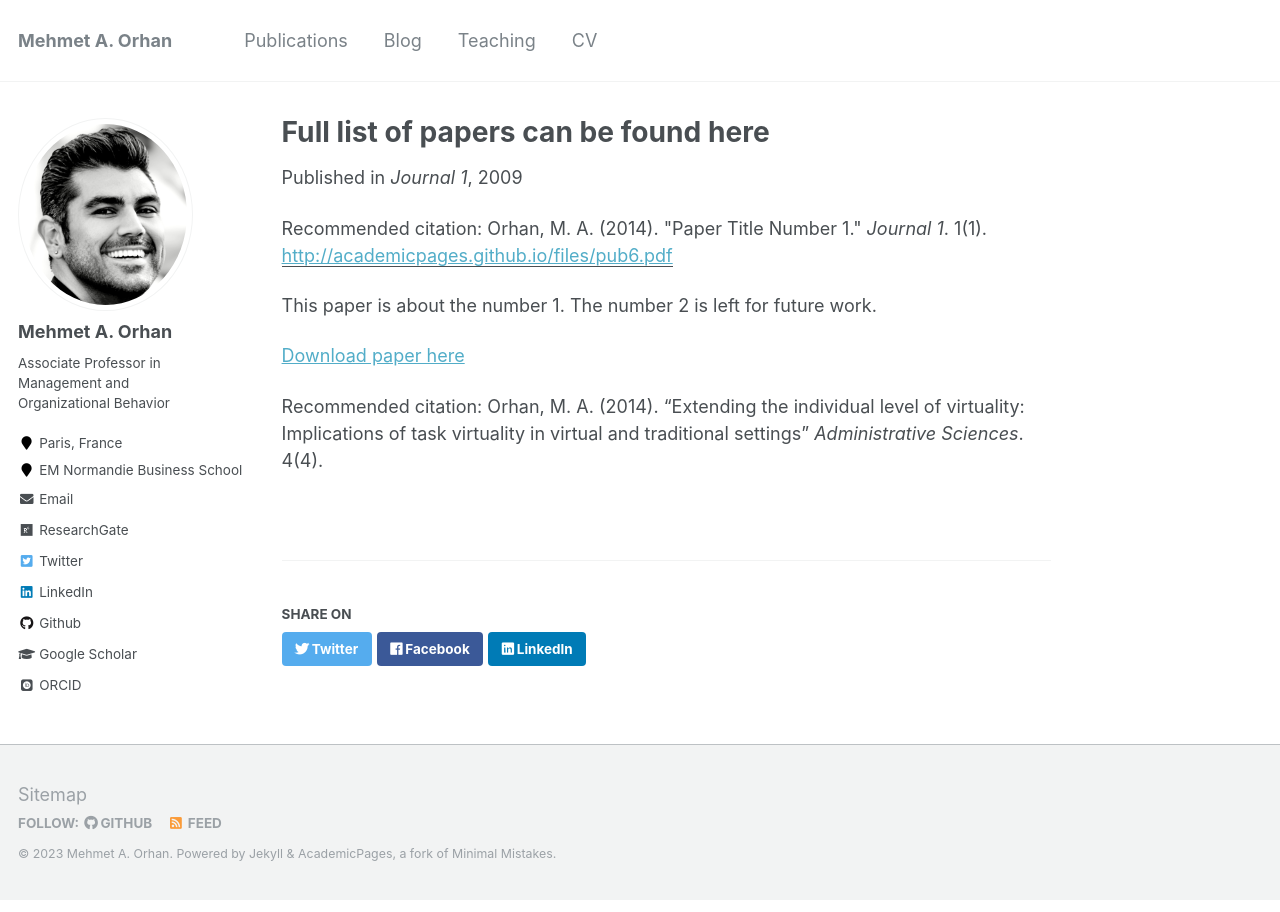
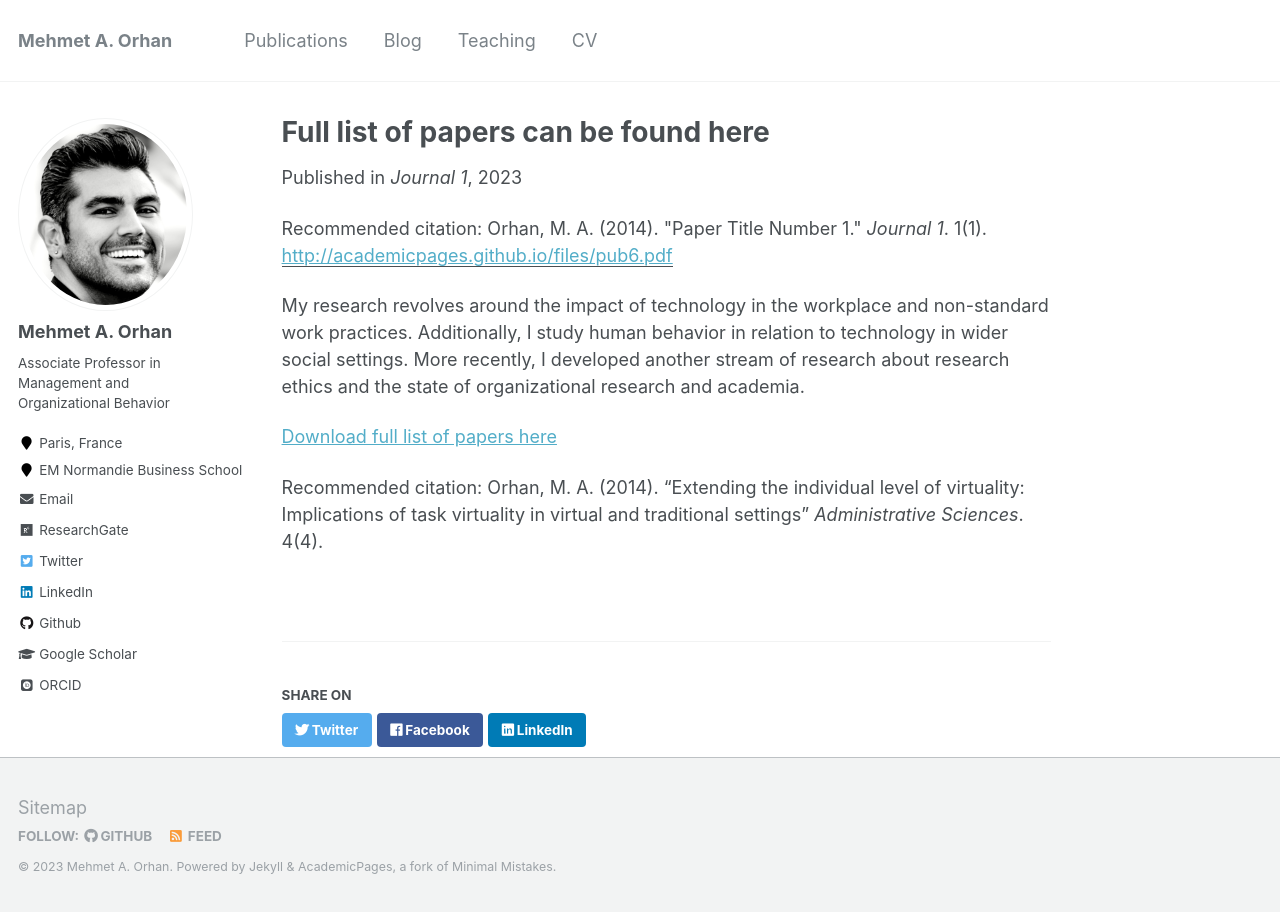
Before and after one commit to maorhan/maorhan.github.io, a Jekyll site: the page built from _publications/2009-10-01-paper-title-number-1.md, in a window 1280 px wide. Built offline with Jekyll 4.4.1, drawn with Linux system fonts in a browser that asks for light colours; some web fonts are replaced.

Commit message:
Update 2009-10-01-paper-title-number-1.md

```diff
--- a/_publications/2009-10-01-paper-title-number-1.md
+++ b/_publications/2009-10-01-paper-title-number-1.md
@@ -2,14 +2,15 @@
 title: "Full list of papers can be found here"
 collection: publications
 permalink: /publication/2009-10-01-paper-title-number-1
-excerpt: 'My research revolves around the impact of technology in the workplace and non-standard work practices. Additionally, I study human behavior in relation to technology in wider social settings. More recently, I develop another stream of research about research ethics and the state of organizational research and academia'
-date: 2009-10-01
+excerpt: 'My research revolves around the impact of technology in the workplace and non-standard work practices. Additionally, I study human behavior in relation to technology in wider social settings. More recently, I developed another stream of research about research ethics and the state of organizational research and academia'
+date: 2023-07-30
 venue: 'Journal 1'
 paperurl: 'http://academicpages.github.io/files/pub6.pdf'
 citation: 'Orhan, M. A. (2014). &quot;Paper Title Number 1.&quot; <i>Journal 1</i>. 1(1).'
 ---
-This paper is about the number 1. The number 2 is left for future work.
+My research revolves around the impact of technology in the workplace and non-standard work practices. Additionally, I study human behavior in relation to technology in wider social settings.
+More recently, I developed another stream of research about research ethics and the state of organizational research and academia.
 
-[Download paper here](http://maorhan.github.io/files/paper1.pdf)
+[Download full list of papers here](http://maorhan.github.io/files/List of Publications Aug23.pdf)
 
 Recommended citation: Orhan, M. A. (2014). "Extending the individual level of virtuality: Implications of task virtuality in virtual and traditional settings" <i>Administrative Sciences</i>. 4(4).
```
